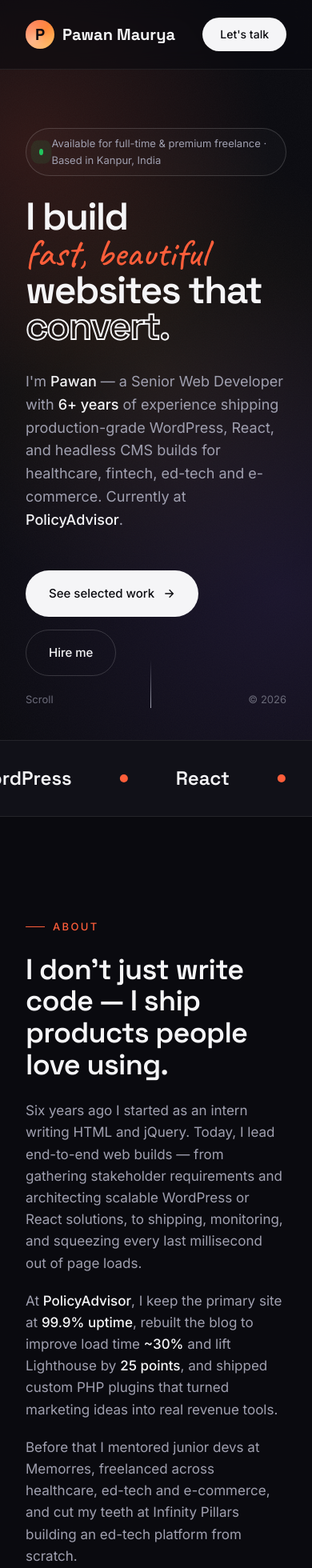
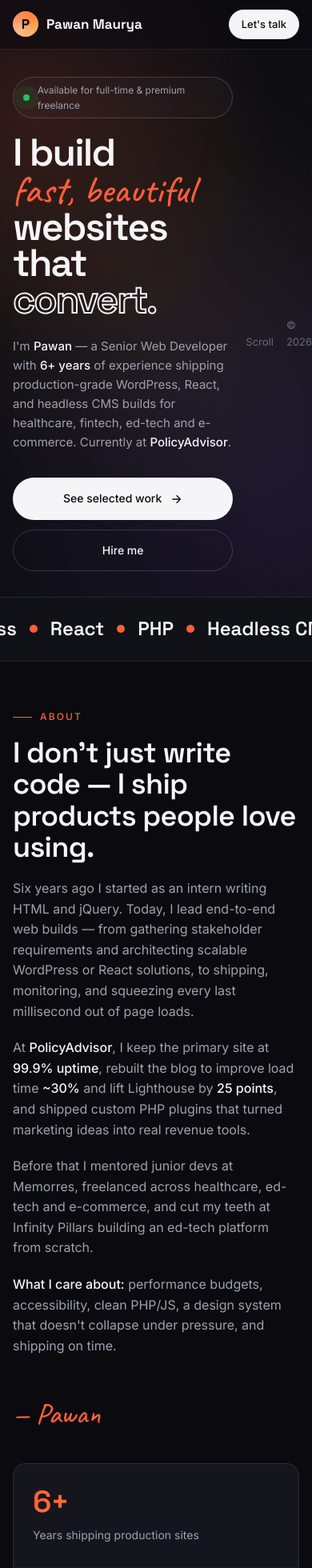
Before and after one commit to developerpawanmaurya/developerpawanmaurya.github.io, a React (Vite) app: page / in a window 390 px wide. Shown: the top 1960 px of the page at 80% size. Built offline with nearby package versions, Linux system fonts and the light colour scheme.

Commit message:
Fixed: Responsive Issues

```diff
--- a/src/components/Footer.jsx
+++ b/src/components/Footer.jsx
@@ -3,7 +3,7 @@ export default function Footer() {
     <footer className="site-footer">
       <div className="container">
         <div className="big-word">PAWAN</div>
-        <div>© {new Date().getFullYear()} Pawan Maurya · Senior Web Developer · Kanpur, India</div>
+        <div>© {new Date().getFullYear()} Pawan Maurya · Senior Web Developer</div>
         <div style={{ color: 'var(--ink-fade)', fontSize: 12 }}>Designed &amp; built by me. No templates.</div>
       </div>
     </footer>
--- a/src/components/Hero.jsx
+++ b/src/components/Hero.jsx
@@ -42,7 +42,7 @@ export default function Hero() {
       <div className="container">
         <div className="hero-tag">
           <span className="pulse"></span>
-          Available for full-time &amp; premium freelance · Based in Kanpur, India
+          Available for full-time &amp; premium freelance
         </div>
         <h1>
           <span className="line"><span>I build</span></span>
--- a/src/components/Marquee.jsx
+++ b/src/components/Marquee.jsx
@@ -6,7 +6,7 @@ function Row() {
   return (
     <span>
       {words.map((w, i) => (
-        <span key={i} style={{ display: 'inline-flex', alignItems: 'center', gap: 60 }}>
+        <span key={i} style={{ display: 'inline-flex', alignItems: 'center' }}>
           <strong>{w}</strong>
           <span className="dot"></span>
         </span>
--- a/src/components/ProjectMock.jsx
+++ b/src/components/ProjectMock.jsx
@@ -110,6 +110,43 @@ export default function ProjectMock({ project }) {
     );
   }
 
+  if (m.kind === 'leadsguru') {
+    return (
+      <div className="mock-browser">
+        <BrowserBar />
+        <div className="mock-browser-body">
+          <div style={{ fontFamily: 'Space Grotesk', fontWeight: 700, fontSize: 18, color: '#0891b2' }}>Leads<span style={{ color: '#1e40af' }}>Guru</span></div>
+          <div className="mock-title" style={{ marginTop: 10, fontSize: 20 }}>More leads. Less guesswork.</div>
+          <div style={{ display: 'grid', gridTemplateColumns: '1fr 1fr 1fr', gap: 6, marginTop: 10 }}>
+            <div style={{ height: 36, background: '#e0f2fe', borderRadius: 6 }}></div>
+            <div style={{ height: 36, background: '#bae6fd', borderRadius: 6 }}></div>
+            <div style={{ height: 36, background: '#0891b2', borderRadius: 6 }}></div>
+          </div>
+          <div className="mock-pill" style={{ background: '#0891b2' }}>Start Free Trial →</div>
+        </div>
+      </div>
+    );
+  }
+
+  if (m.kind === 'jajabor') {
+    return (
+      <div className="mock-browser">
+        <BrowserBar />
+        <div className="mock-browser-body">
+          <div style={{ fontFamily: 'Space Grotesk', fontWeight: 700, fontSize: 18, color: '#ea580c', letterSpacing: '-0.02em' }}>jajabor<span style={{ color: '#f59e0b' }}>.io</span></div>
+          <div className="mock-title" style={{ marginTop: 10, fontSize: 20 }}>Wander, build, ship.</div>
+          <div className="mock-line med" style={{ marginTop: 8 }}></div>
+          <div className="mock-line short"></div>
+          <div style={{ display: 'flex', gap: 6, marginTop: 10 }}>
+            <div style={{ flex: 1, height: 34, background: '#fed7aa', borderRadius: 6 }}></div>
+            <div style={{ flex: 1, height: 34, background: '#fdba74', borderRadius: 6 }}></div>
+          </div>
+          <div className="mock-pill" style={{ background: '#ea580c' }}>Explore →</div>
+        </div>
+      </div>
+    );
+  }
+
   if (m.kind === 'branded') {
     return (
       <div className="mock-browser">
--- a/src/components/Projects.jsx
+++ b/src/components/Projects.jsx
@@ -44,6 +44,7 @@ export default function Projects() {
               <div className="tech-list">
                 {p.tech.map((t) => (<span key={t}>{t}</span>))}
               </div>
+              {p.link && (
                 <a
                   href={p.link}
                   className="project-link"
@@ -53,6 +54,7 @@ export default function Projects() {
                   {p.linkLabel}
                   {p.external ? <ArrowOut /> : <ArrowRight />}
                 </a>
+              )}
             </div>
           </article>
         ))}
--- a/src/styles.css
+++ b/src/styles.css
@@ -157,12 +157,12 @@ nav.site-nav.scrolled { padding: 14px 32px; }
 /* MARQUEE */
 .marquee { border-block: 1px solid var(--border); padding: 28px 0; overflow: hidden; background: var(--bg-2); }
 .marquee-track {
-  display: flex; gap: 60px; white-space: nowrap;
-  animation: marquee 40s linear infinite;
+  display: flex; gap: 24px; white-space: nowrap;
+  animation: marquee 13s linear infinite;
   font-family: 'Space Grotesk', sans-serif;
   font-size: clamp(24px, 4vw, 54px); font-weight: 500; color: var(--ink-dim);
 }
-.marquee-track span { display: inline-flex; align-items: center; gap: 60px; }
+.marquee-track span { display: inline-flex; align-items: center; gap: 24px; }
 .marquee-track .dot { width: 10px; height: 10px; border-radius: 50%; background: var(--accent); display: inline-block; }
 .marquee-track strong { color: var(--ink); font-weight: 600; }
 @keyframes marquee { 0% { transform: translateX(0); } 100% { transform: translateX(-50%); } }
@@ -294,6 +294,8 @@ section { padding: 120px 0; position: relative; }
 .pv-jaipur { background: linear-gradient(135deg, #ff6b9d, #d63384); }
 .pv-edutech { background: linear-gradient(135deg, #1e3a8a, #312e81); }
 .pv-cosmetics { background: linear-gradient(135deg, #1a0a1a, #3d1a3d); }
+.pv-leadsguru { background: linear-gradient(135deg, #1e40af, #0891b2); }
+.pv-jajabor { background: linear-gradient(135deg, #ea580c, #f59e0b); }
 
 /* SKILLS */
 .skills-wrap { background: var(--bg-2); }
@@ -399,3 +401,101 @@ footer.site-footer .big-word {
 /* reveal */
 .reveal { opacity: 0; transform: translateY(30px); transition: opacity 0.8s cubic-bezier(.2,.8,.2,1), transform 0.8s cubic-bezier(.2,.8,.2,1); }
 .reveal.in { opacity: 1; transform: none; }
+
+/* ===== RESPONSIVE ===== */
+/* Tablet */
+@media (max-width: 1024px) {
+  .container { padding: 0 24px; }
+  nav.site-nav { padding: 18px 24px; }
+  nav.site-nav.scrolled { padding: 12px 24px; }
+  section { padding: 88px 0; }
+  .hero { padding: 130px 0 60px; }
+  .section-lead { margin-bottom: 48px; }
+  .about-grid { gap: 56px; }
+  .project { gap: 40px; padding: 64px 0; }
+  .pitch { padding: 64px 40px; }
+  .hero-meta { left: 24px; right: 24px; bottom: 28px; }
+}
+
+/* Small tablet / large mobile */
+@media (max-width: 760px) {
+  .container { padding: 0 20px; }
+  nav.site-nav { padding: 14px 20px; }
+  nav.site-nav.scrolled { padding: 10px 20px; }
+  section { padding: 64px 0; }
+
+  .hero { padding: 110px 0 40px; min-height: auto; }
+  .hero h1 { margin-bottom: 24px; }
+  .hero-tag { margin-bottom: 20px; font-size: 12px; padding: 6px 12px; }
+  .hero-sub { font-size: 16px; margin-bottom: 32px; }
+  .hero-ctas { gap: 12px; width: 100%; }
+  .hero-ctas .btn { flex: 1; justify-content: center; padding: 14px 20px; font-size: 14px; }
+  .hero-meta { position: static; padding: 24px 0 0; flex-direction: row; gap: 16px; }
+  .hero-meta .scroll-line { display: none; }
+
+  .marquee { padding: 20px 0; }
+  .marquee-track { gap: 16px; }
+  .marquee-track span { gap: 16px; }
+
+  .section-title { margin-bottom: 18px; }
+  .section-lead { font-size: 16px; margin-bottom: 36px; }
+  .eyebrow { margin-bottom: 16px; font-size: 12px; }
+
+  .about-grid { gap: 32px; }
+  .about-grid p { font-size: 16px; }
+  .stats { grid-template-columns: 1fr; border-radius: 16px; }
+  .stat { padding: 28px 24px; }
+  .stat-num { font-size: 44px; }
+  .signature { font-size: 36px; margin-top: 24px; }
+
+  .project { grid-template-columns: 1fr; gap: 24px; padding: 48px 0; }
+  .project-visual { padding: 24px; aspect-ratio: 4/3; border-radius: 14px; }
+  .project-visual .badge { top: 14px; right: 14px; padding: 5px 10px; font-size: 10px; }
+  .project-info p { font-size: 15px; margin-bottom: 20px; }
+  .mock-browser-body { padding: 16px; min-height: 160px; font-size: 11px; }
+  .mock-title { font-size: 16px; }
+
+  .skill-grid { grid-template-columns: 1fr; gap: 14px; }
+  .skill-card { padding: 24px; }
+  .skill-card h4 { font-size: 18px; }
+
+  .timeline { padding-left: 24px; }
+  .timeline::before { left: 6px; }
+  .tl-item { padding: 0 0 40px 28px; }
+  .tl-item::before { left: -28px; width: 12px; height: 12px; }
+  .tl-item h4 { font-size: 20px; }
+
+  .pitch { padding: 48px 24px; border-radius: 20px; }
+
+  .contact-hero { padding: 32px 0 20px; }
+  .contact-hero h2 { margin-bottom: 18px; }
+  .contact-grid { grid-template-columns: 1fr; gap: 14px; margin-top: 40px; }
+  .contact-card { padding: 22px; }
+
+  footer.site-footer { padding: 36px 0 24px; }
+  footer.site-footer .big-word { margin-bottom: 12px; }
+}
+
+/* Small mobile */
+@media (max-width: 480px) {
+  .container { padding: 0 16px; }
+  nav.site-nav { padding: 12px 16px; }
+  nav.site-nav.scrolled { padding: 8px 16px; }
+  .logo { font-size: 17px; }
+  .logo-mark { width: 32px; height: 32px; }
+  .nav-links { gap: 14px; }
+  .nav-links a.cta { padding: 8px 16px; font-size: 13px; }
+
+  section { padding: 52px 0; }
+  .hero { padding: 96px 0 32px; }
+  .hero-sub { font-size: 15px; }
+  .hero-ctas { flex-direction: column; align-items: stretch; }
+  .hero-ctas .btn { width: 100%; }
+
+  .project { padding: 40px 0; }
+  .project-visual { padding: 18px; }
+  .mock-browser { width: 100%; }
+
+  .pitch { padding: 36px 20px; }
+  .stat-num { font-size: 38px; }
+}
```
Lines whose indentation alone changed are shown as unchanged.
